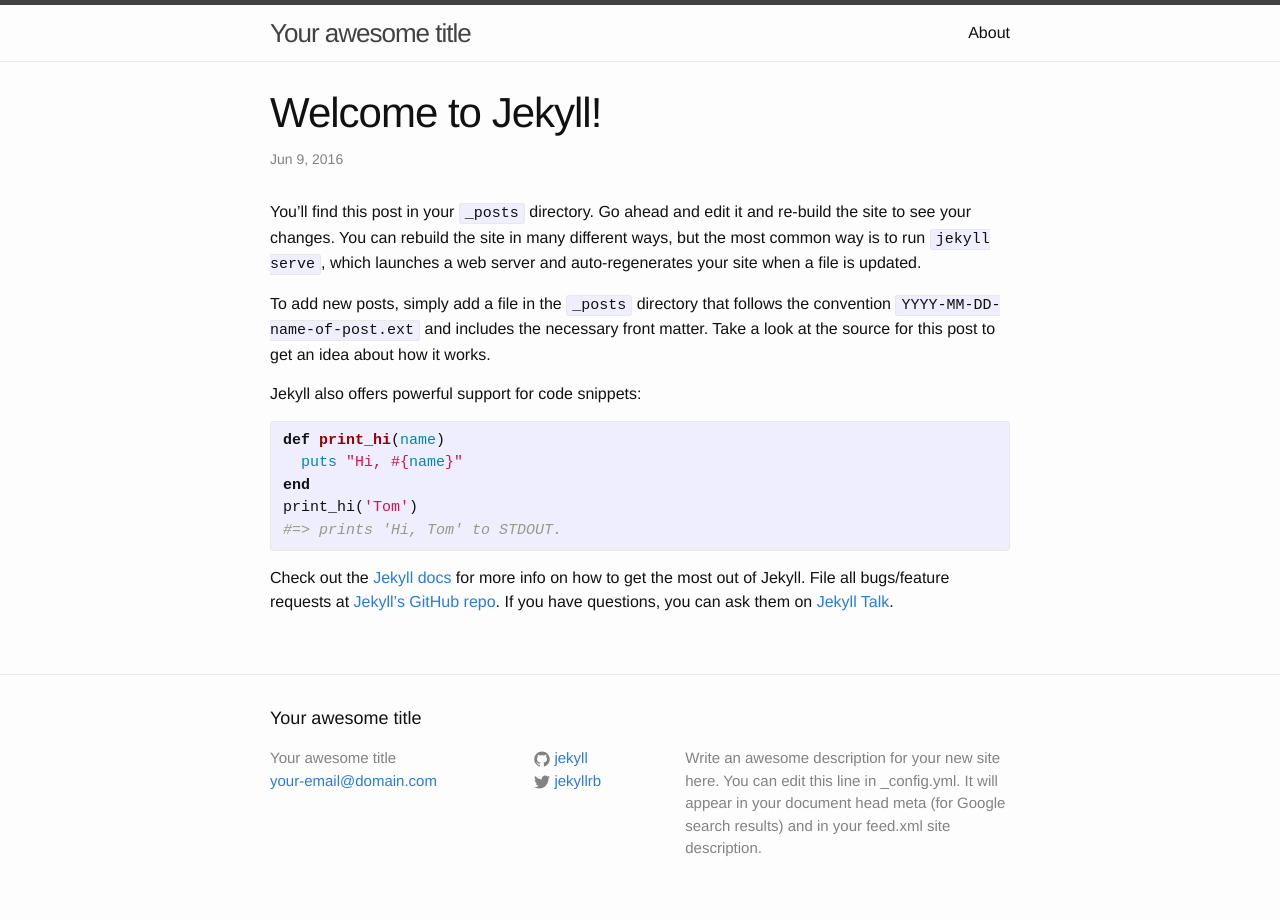
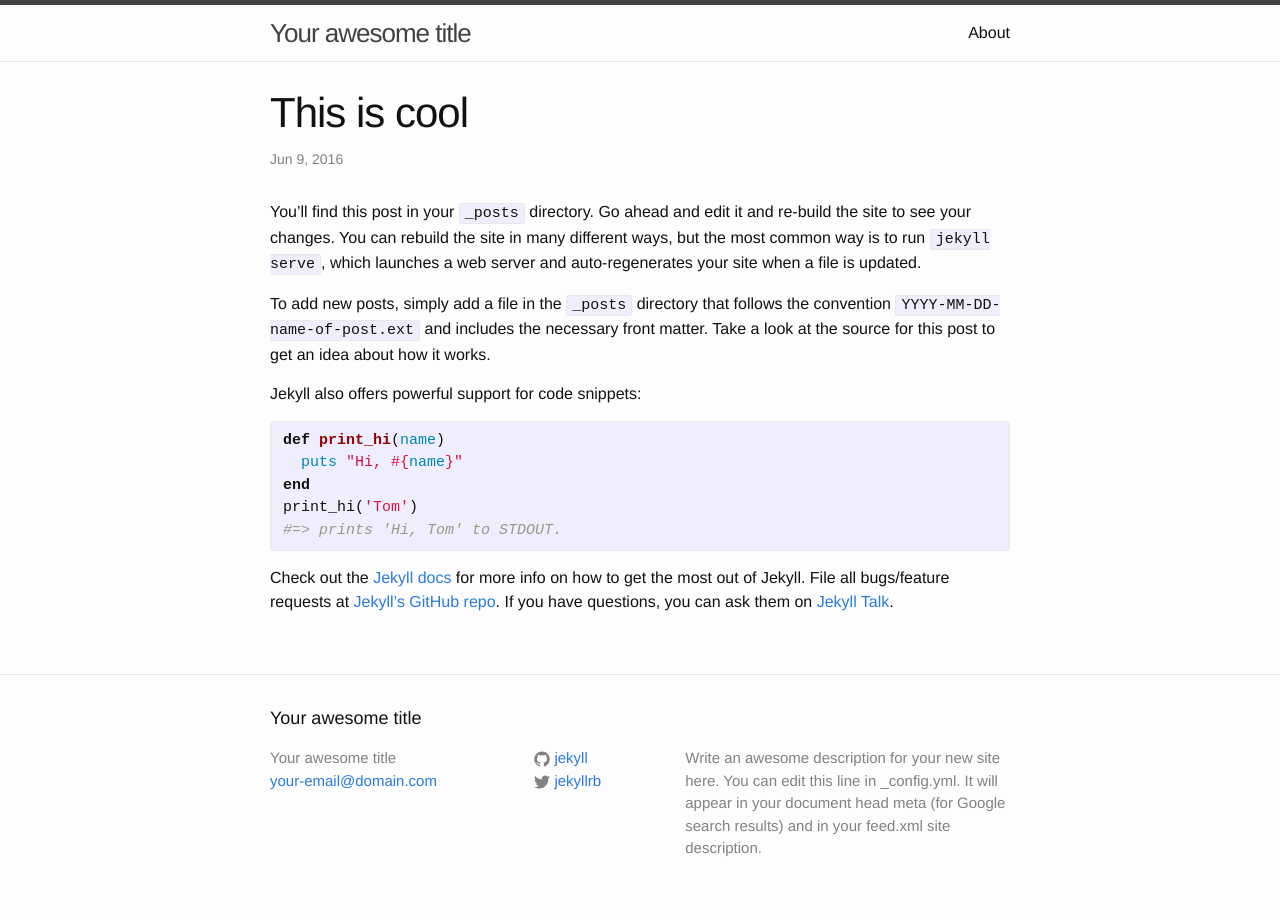
Before and after one commit to yzirman/yzirman.github.io, a Jekyll site: the page built from _posts/2016-06-08-welcome-to-jekyll.markdown, in a window 1280 px wide. Built offline with Jekyll 4.4.1, drawn with Linux system fonts in a browser that asks for light colours.

Commit message:
Update 2016-06-08-welcome-to-jekyll.markdown

```diff
--- a/_posts/2016-06-08-welcome-to-jekyll.markdown
+++ b/_posts/2016-06-08-welcome-to-jekyll.markdown
@@ -1,8 +1,8 @@
 ---
 layout: post
-title:  "Welcome to Jekyll!"
+title:  "This is cool"
 date:   2016-06-08 22:31:46 -0400
-categories: jekyll update
+categories: Random Post
 ---
 You’ll find this post in your `_posts` directory. Go ahead and edit it and re-build the site to see your changes. You can rebuild the site in many different ways, but the most common way is to run `jekyll serve`, which launches a web server and auto-regenerates your site when a file is updated.
 
```
